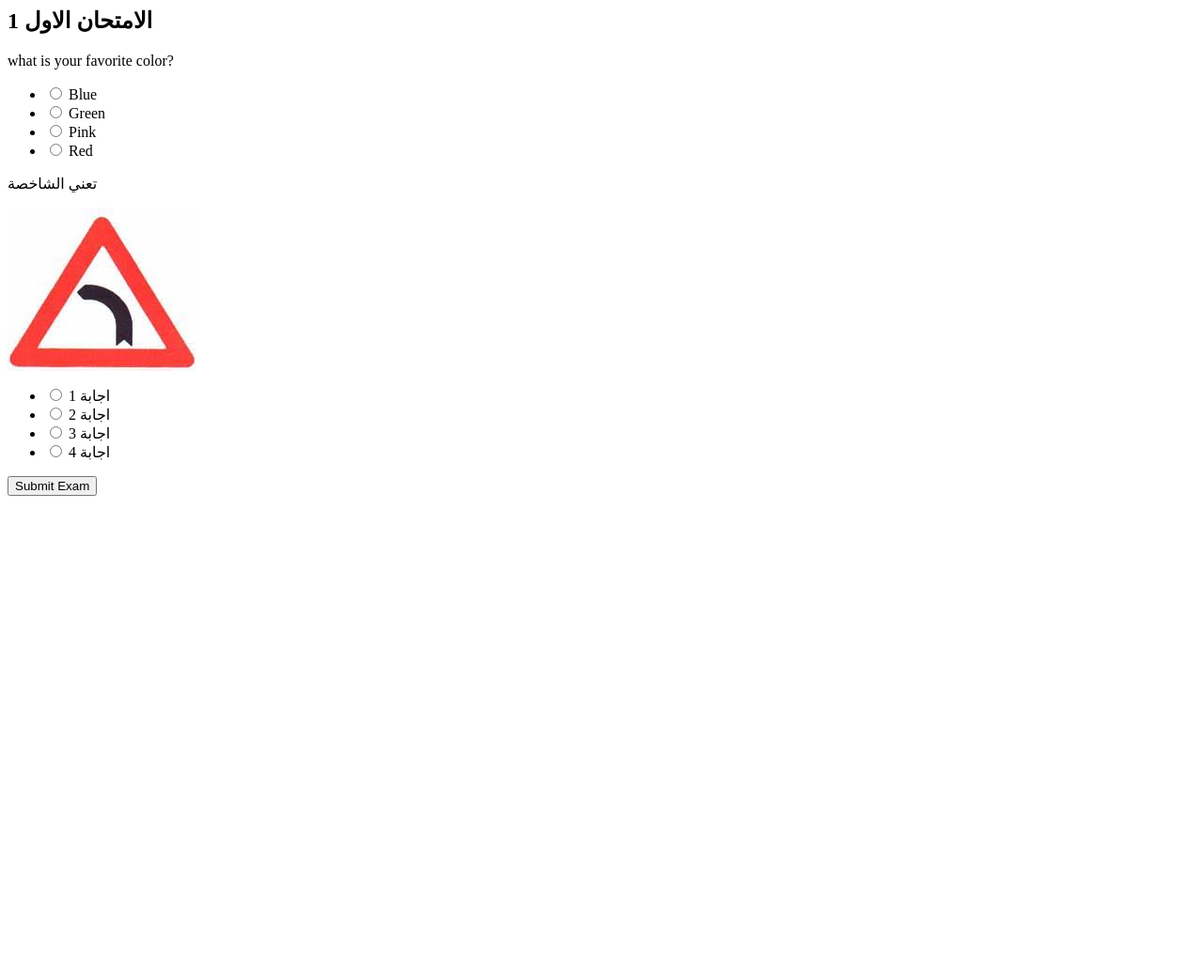
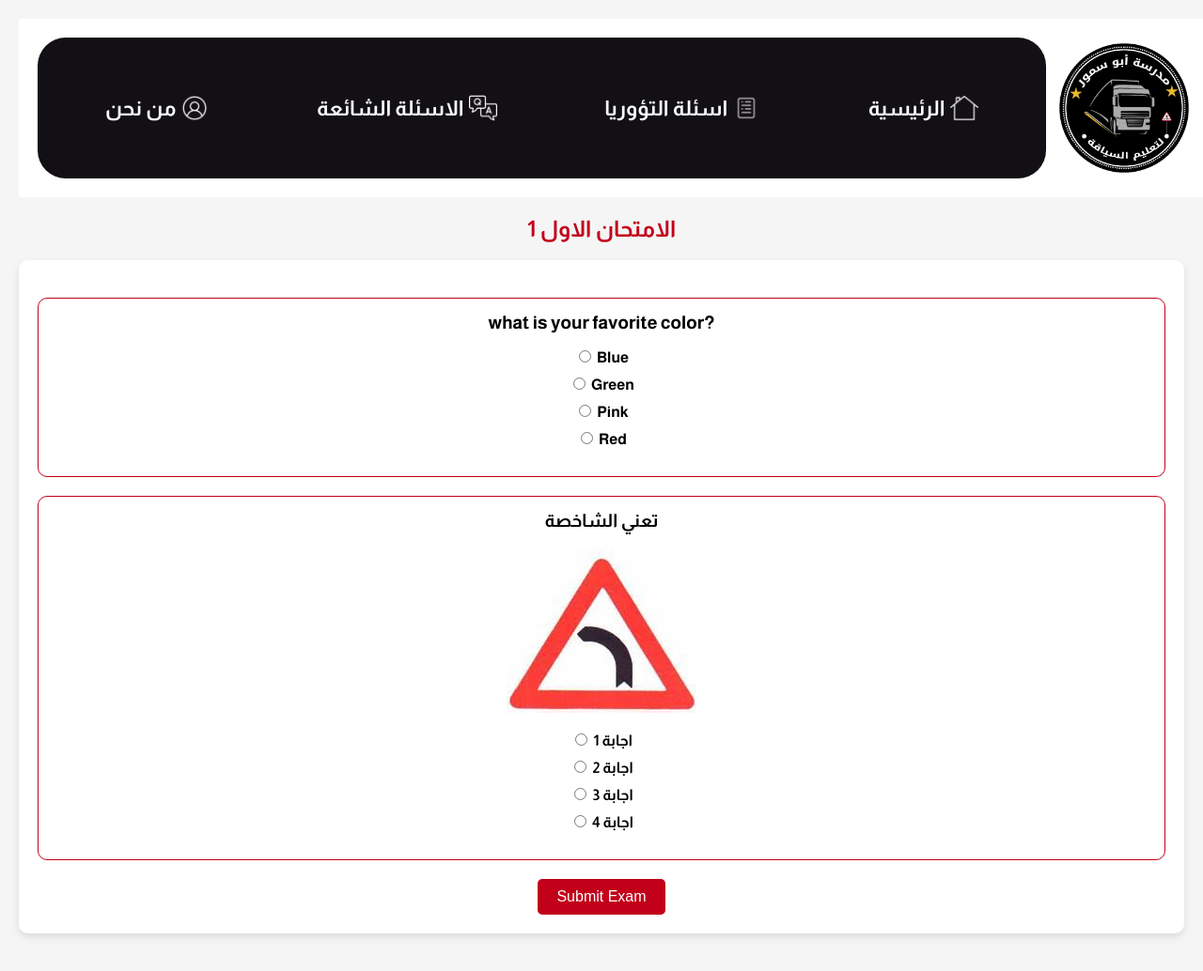
Before and after one commit to RaghadAbusamor/Driving-School, a Django app: page /exams/1/ in a window 1280 px wide. Shown: the whole page at 94% size. Before the commit the page ends 528 px from the top, so only its background shows below. Run offline with Django 5.2, Linux system fonts and the light colour scheme; data comes from the database, SQL or seed files in the repository; both versions use the stored data as it was after the commit.

Commit message:
Create Category and Questions Page

```diff
--- a/main/static/css/about.css
+++ b/main/static/css/about.css
@@ -9,7 +9,7 @@
 /* Page Heading */
 .about-container h1 {
     font-size: 3rem;
-    color: #c2001a; /* Main color for headings */
+    color: hsl(352, 100%, 38%); /* Main color for headings */
     margin-bottom: 25px;
     font-weight: bold;
     text-align: center;
--- /dev/null
+++ b/main/static/css/exam_detail.css
@@ -0,0 +1,127 @@
+/* exam_detail.css */
+
+/* General Styles */
+body {
+    font-family: Arial, sans-serif;
+    background-color: #f5f5f5;
+    margin: 0;
+    padding: 20px;
+}
+
+/* Exam Title */
+h2 {
+    color: hsl(352, 100%, 38%);
+}
+
+/* Form Container */
+.exam-form {
+    background-color: #fff;
+    border-radius: 10px;
+    padding: 20px;
+    box-shadow: 0 4px 8px rgba(0, 0, 0, 0.1);
+    margin-bottom: 20px;
+}
+
+/* Questions Container */
+.questions-container {
+    margin: 20px 0;
+}
+
+/* Question Styles */
+.question {
+    margin-bottom: 20px;
+    border: 1px solid hsl(352, 100%, 38%);
+    border-radius: 10px;
+    padding: 15px;
+    background-color: #fff;
+}
+
+/* Question Text */
+.question-text {
+    font-size: 1.2rem;
+    margin: 0 0 10px 0;
+}
+
+/* Option List */
+.options-list {
+    list-style-type: none;
+    padding: 0;
+}
+
+/* Option Item */
+.option-item {
+    margin: 10px 0;
+}
+
+/* Submit Button */
+.submit-btn {
+    background-color: hsl(352, 100%, 38%);
+    color: #fff;
+    padding: 10px 20px;
+    border: none;
+    border-radius: 5px;
+    cursor: pointer;
+    font-size: 1rem;
+    transition: background-color 0.3s;
+}
+
+.submit-btn:hover {
+    background-color: hsl(352, 100%, 28%);
+}
+
+/* Result Container */
+.result-container {
+    background-color: #fff;
+    border: 1px solid hsl(352, 100%, 38%);
+    border-radius: 10px;
+    padding: 15px;
+    margin-top: 20px;
+}
+
+/* Review Item */
+.review-item {
+    margin-bottom: 15px;
+    padding: 10px;
+    border-radius: 5px;
+}
+
+/* Correct and Incorrect Styles */
+.review-item.correct {
+    background-color: #e0ffe0; /* Light green */
+    border-left: 5px solid green; /* Green left border */
+}
+
+.review-item.incorrect {
+    background-color: #ffe0e0; /* Light red */
+    border-left: 5px solid red; /* Red left border */
+}
+
+/* Correct Answer Highlight */
+.correct-answer {
+    color: hsl(352, 100%, 28%);
+    font-weight: bold;
+}
+
+/* Back Button */
+.back-btn {
+    display: inline-block;
+    margin-top: 20px;
+    padding: 10px 15px;
+    background-color: #2196F3;
+    color: white;
+    text-decoration: none;
+    border-radius: 5px;
+    transition: background-color 0.3s;
+}
+
+.back-btn:hover {
+    background-color: #1e88e5;
+}
+
+/* Images */
+.question-image,
+.choice-image {
+    max-width: 100%;
+    height: auto;
+    margin-top: 10px;
+}
--- a/main/static/css/services.css
+++ b/main/static/css/services.css
@@ -31,7 +31,7 @@ h1 {
 }
 
 .step {
-    background-color: #c2001a;
+    background-color: hsl(352, 100%, 38%);
     color: white;
     width: 15rem;
     height: 25rem;
--- a/main/static/css/style.css
+++ b/main/static/css/style.css
@@ -1,7 +1,7 @@
 @import url('https://fonts.googleapis.com/css2?family=Almarai:wght@300;400;700;800&family=Mada:wght@200..900&display=swap');
 
 body {
-    background-color: #e9ecef; /* Light gray background */
+    background-color: #f4f2f3; /* Light gray background */
     font-family: 'Arial', sans-serif;
     margin: 0;
     padding: 0;
--- a/main/templates/base.html
+++ b/main/templates/base.html
@@ -8,12 +8,13 @@
     <title>AbuSammour Driving School</title>
     <link rel="stylesheet" href="{% static 'css/style.css' %}">
     <link rel="stylesheet" href="{% static 'css/home.css' %}">
-    <link rel="stylesheet" href="../../main/static/css/style.css">
+    <!-- <link rel="stylesheet" href="../../main/static/css/style.css"> -->
     <link rel="stylesheet" href="{% static 'css/services.css' %}">
     <link rel="stylesheet" href="{% static 'css/about.css' %}">
     <link rel="stylesheet" href="{% static 'styles/contact.css' %}">
-
-
+    <link rel="stylesheet" href="{% static 'css/category_list.css' %}">
+    <link rel="stylesheet" href="{% static 'css/exam_list.css' %}">
+    <link rel="stylesheet" href="{% static 'css/exam_detail.css' %}">
 </head>
 
 <body class="mada-Title">
--- a/main/templates/main/exam_detail.html
+++ b/main/templates/main/exam_detail.html
@@ -1,24 +1,45 @@
+
+{% extends 'base.html' %}
+
+<!DOCTYPE html>
+<html lang="ar">
+
+<head>
+    {% load static %}
+
+    <meta charset="UTF-8">
+    <meta name="viewport" content="width=device-width, initial-scale=1.0">
+    <link rel="stylesheet" href="{% static 'css/exam_detail.css' %}">
+
+    <title>الاسئلة</title>
+</head>
+
+<body>
+    {% block content %}
+    <div class="container">
+       <!-- exam_detail.html -->
 <!-- exam_detail.html -->
 <h2>{{ exam.title }}</h2>
 
-<form method="post">
+<form method="post" class="exam-form">
     {% csrf_token %}
+    <div class="questions-container">
         {% for question in exam.questions.all %}
-        <div>
-            <p>{{ question.question_text }}</p>
+            <div class="question">
+                <p class="question-text">{{ question.question_text }}</p>
 
                 {% if question.question_image %}
-                <img src="{{ question.question_image.url }}" alt="Question Image">
+                    <img src="{{ question.question_image.url }}" alt="Question Image" class="question-image">
                 {% endif %}
 
-            <ul>
+                <ul class="options-list">
                     {% for choice in question.choices.all %}
-                    <li>
+                        <li class="option-item">
                             <label>
                                 <input type="radio" name="question_{{ question.id }}" value="{{ choice.id }}">
                                 {{ choice.choice_text }}
                                 {% if choice.choice_image %}
-                                <img src="{{ choice.choice_image.url }}" alt="Choice Image">
+                                    <img src="{{ choice.choice_image.url }}" alt="Choice Image" class="choice-image">
                                 {% endif %}
                             </label>
                         </li>
@@ -26,5 +47,10 @@
                 </ul>
             </div>
         {% endfor %}
-    <button type="submit">Submit Exam</button>
+    </div>
+    <button type="submit" class="submit-btn">Submit Exam</button>
 </form>
+{% endblock %}
+</body>
+
+</html>
--- a/main/templates/main/home.html
+++ b/main/templates/main/home.html
@@ -18,7 +18,7 @@
     <div class="home-wrapper">
         <h1 class="mada-Title">مدرسة ابوسمور لتعليم السياقة</h1>
         <h2 class="mada-Title">خيارك الاول والافضل</h2>
-        <a class="test-E mada-Title"  href="{% url 'services' %}">أسئلة التؤوريا</a>
+        <a class="test-E mada-Title"  href="{% url 'category_list' %}">أسئلة التؤوريا</a>
     </div>
 
     {% endblock %}
```
Also changed, not shown: main/static/css/category_list.css (added, +67 -0 lines), main/static/css/exam_list.css (added, +67 -0 lines), main/templates/main/about.html (+4 -4 lines), main/templates/main/category_exams.html (+29 -13 lines), main/templates/main/category_list.html (+26 -7 lines), main/templates/main/exam_list.html (deleted, +0 -19 lines), main/templates/main/exam_result.html (+18 -15 lines), db.sqlite3, main/static/css/contact.css (line endings or trailing spaces), main/templates/main/services.html (line endings or trailing spaces), media/questions/download.jpg (added). Lines whose indentation alone changed are shown as unchanged.
